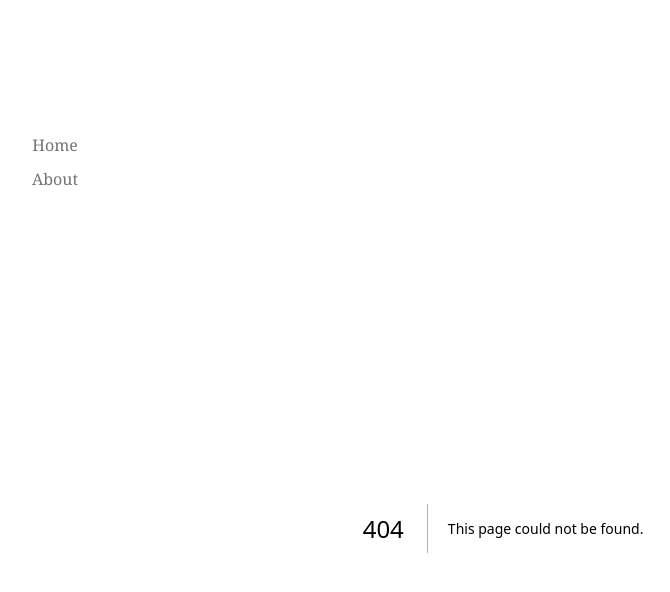
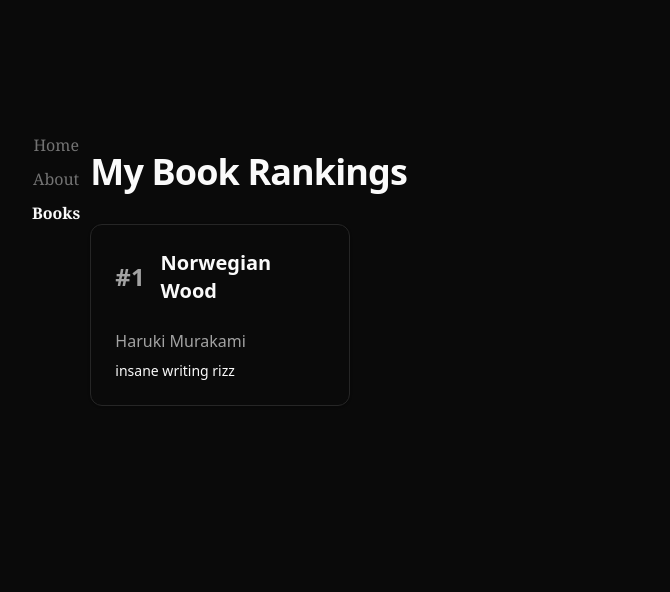
Before and after one commit to harshasomisetty/personal-website, a Next.js app: page /books in a window 1280 px wide. Before the commit this address had no page. Shown: the top 592 px of the page, without its empty margins (170-840 px from the left). Built offline with nearby package versions, Linux system fonts and the light colour scheme.

Commit message:
basic books

```diff
--- /dev/null
+++ b/content/books/norwegian-wood.md
@@ -0,0 +1,23 @@
+---
+title: 'Norwegian Wood'
+author: 'Haruki Murakami'
+rating: 5/5
+dateRead: '2024-08-15'
+summary: 'insane writing rizz'
+---
+
+# Norwegian wood - reading log
+
+I'm writing this summary after a couple months, all but forgot what impact the book had on me.
+
+The impact I remember it having on me was not fully understanding the depths of pain a person might be going through.
+
+I remember the writing leaving a huge impact on me, how it grabbed me in and made me binge as fast as possible.
+
+## Book log
+
+I wish I had more logs, but all I could find was
+
+Aug 6th
+
+in other news, dude murakami is an ethereal writer, his linguistic rizz is eye opening, and is making me desire prettier writing as well. he doesn't use big words to impress, but everyday words used with the precision of a hummingbirds feather. his quote of a spring bear tumbling down a clover covered hill, words flowing like honey man ridiculous and i want to learn this skill
--- a/package.json
+++ b/package.json
@@ -32,6 +32,7 @@
     "react": "18.2.0",
     "react-dom": "18.2.0",
     "react-icons": "^5.2.1",
+    "react-markdown": "^9.0.3",
     "react-wrap-balancer": "^0.4.0",
     "tailwind-merge": "^2.6.0",
     "tailwindcss": "3.3.1",
--- /dev/null
+++ b/src/app/books/[slug]/page.tsx
@@ -0,0 +1,37 @@
+import { Markdown } from '@/components/Markdown';
+import { getBookBySlug } from '@/lib/books';
+
+interface BookPageProps {
+  params: {
+    slug: string;
+  };
+}
+
+export default function BookPage({ params }: BookPageProps) {
+  const { book, content } = getBookBySlug(params.slug);
+
+  console.log('Rendering book page:', book.title);
+
+  return (
+    <main className="container py-6 space-y-8">
+      <div className="space-y-4">
+        <h1 className="scroll-m-20 text-4xl font-bold tracking-tight">
+          {book.title}
+        </h1>
+        <div className="flex gap-2 text-muted-foreground">
+          <span>by {book.author}</span>
+          {book.dateRead && (
+            <>
+              <span>•</span>
+              <span>Read on {book.dateRead}</span>
+            </>
+          )}
+          <span>•</span>
+          <span>Rating: {book.rating}/5</span>
+        </div>
+      </div>
+
+      <Markdown content={content} />
+    </main>
+  );
+}
--- /dev/null
+++ b/src/app/books/page.tsx
@@ -0,0 +1,22 @@
+import { BookCard } from '@/components/books/BookCard';
+import { getFavoriteBooks } from '@/lib/books';
+
+export default function BooksPage() {
+  const books = getFavoriteBooks();
+
+  console.log('Rendering books page with:', books);
+
+  return (
+    <main className="container py-6 space-y-8">
+      <h1 className="scroll-m-20 text-4xl font-bold tracking-tight">
+        My Book Rankings
+      </h1>
+
+      <div className="grid gap-6 md:grid-cols-2 lg:grid-cols-3">
+        {books.map((book, index) => (
+          <BookCard key={book.id} rank={index + 1} book={book} />
+        ))}
+      </div>
+    </main>
+  );
+}
--- /dev/null
+++ b/src/components/Markdown.tsx
@@ -0,0 +1,13 @@
+import ReactMarkdown from 'react-markdown';
+
+interface MarkdownProps {
+  content: string;
+}
+
+export function Markdown({ content }: MarkdownProps) {
+  return (
+    <article className="prose prose-quoteless prose-neutral dark:prose-invert">
+      <ReactMarkdown>{content}</ReactMarkdown>
+    </article>
+  );
+}
--- a/src/components/Navbar.tsx
+++ b/src/components/Navbar.tsx
@@ -10,6 +10,7 @@ export default function Navbar() {
   const navItems = [
     { path: '/', name: 'Home' },
     { path: '/about', name: 'About' },
+    { path: '/books', name: 'Books' },
   ];
 
   return (
--- /dev/null
+++ b/src/components/books/BookCard.tsx
@@ -0,0 +1,29 @@
+import { Card, CardContent, CardHeader } from '@/components/ui/card';
+import { Book } from '@/types/books';
+import Link from 'next/link';
+
+interface BookCardProps {
+  book: Book;
+  rank: number;
+}
+
+export function BookCard({ book, rank }: BookCardProps) {
+  return (
+    <Link href={`/books/${book.slug}`}>
+      <Card className="hover:shadow-lg transition-shadow">
+        <CardHeader>
+          <div className="flex items-center gap-4">
+            <span className="text-2xl font-bold text-muted-foreground">
+              #{rank}
+            </span>
+            <h3 className="text-xl font-semibold">{book.title}</h3>
+          </div>
+        </CardHeader>
+        <CardContent>
+          <p className="text-muted-foreground">{book.author}</p>
+          <p className="mt-2 text-sm">{book.summary}</p>
+        </CardContent>
+      </Card>
+    </Link>
+  );
+}
--- /dev/null
+++ b/src/lib/books.ts
@@ -0,0 +1,52 @@
+import { Book } from '@/types/books';
+import fs from 'fs';
+import matter from 'gray-matter';
+import path from 'path';
+
+const booksDirectory = path.join(process.cwd(), 'content/books');
+
+export function getFavoriteBooks(): Book[] {
+  const fileNames = fs.readdirSync(booksDirectory);
+  const books = fileNames
+    .filter((fileName) => fileName.endsWith('.md'))
+    .map((fileName) => {
+      const fullPath = path.join(booksDirectory, fileName);
+      const fileContents = fs.readFileSync(fullPath, 'utf8');
+      const { data } = matter(fileContents);
+
+      return {
+        id: fileName.replace(/\.md$/, ''),
+        slug: fileName.replace(/\.md$/, ''),
+        title: data.title,
+        author: data.author,
+        summary: data.summary,
+        rating: data.rating,
+        dateRead: data.dateRead,
+        coverImage: data.coverImage,
+      };
+    })
+    .sort((a, b) => b.rating - a.rating);
+
+  console.log('Loaded books:', books);
+  return books;
+}
+
+export function getBookBySlug(slug: string): { book: Book; content: string } {
+  const fullPath = path.join(booksDirectory, `${slug}.md`);
+  const fileContents = fs.readFileSync(fullPath, 'utf8');
+  const { data, content } = matter(fileContents);
+
+  return {
+    book: {
+      id: slug,
+      slug,
+      title: data.title,
+      author: data.author,
+      summary: data.summary,
+      rating: data.rating,
+      dateRead: data.dateRead,
+      coverImage: data.coverImage,
+    },
+    content,
+  };
+}
--- /dev/null
+++ b/src/types/books.ts
@@ -0,0 +1,10 @@
+export interface Book {
+  id: string;
+  title: string;
+  author: string;
+  slug: string;
+  summary: string;
+  rating: number;
+  dateRead?: string;
+  coverImage?: string;
+}
```
Also changed, not shown: 1 other file (tests, documents, lock files or other folders).
